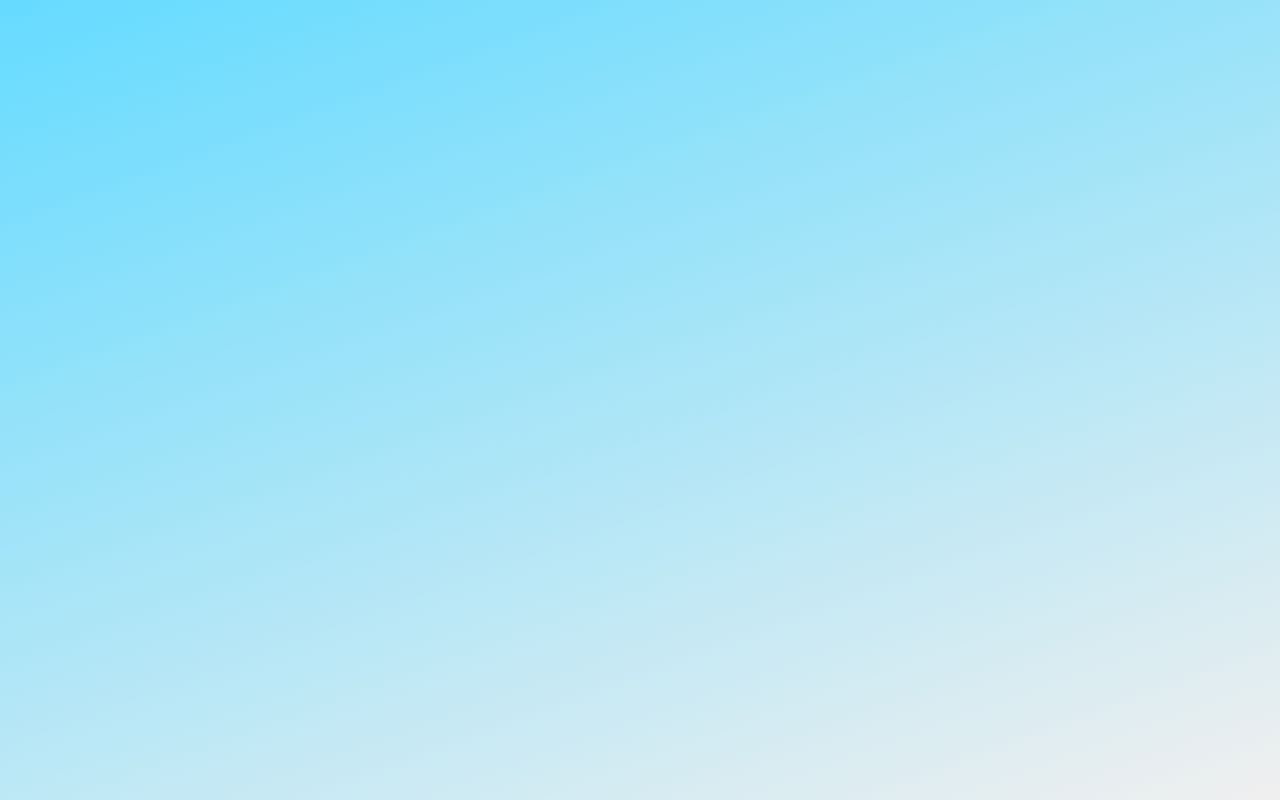
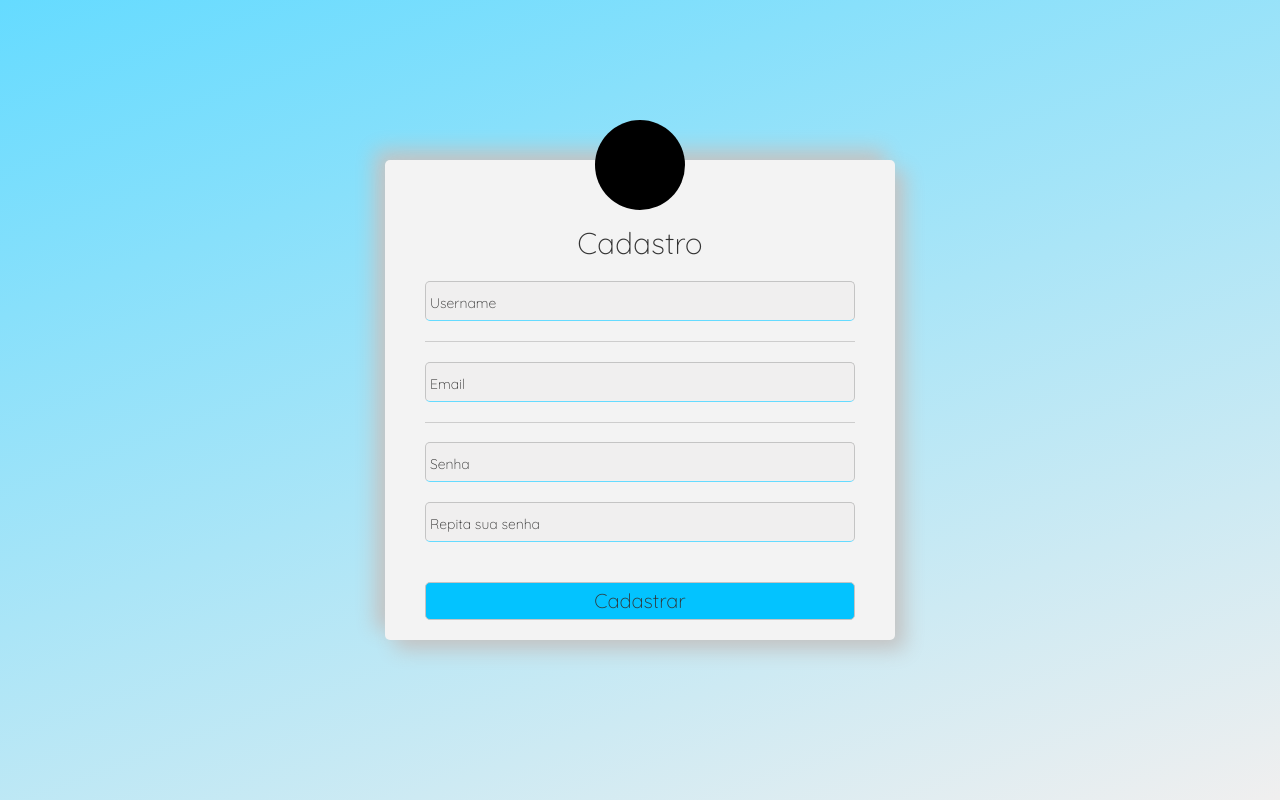
Before and after one commit to pablohsgc/Front-End-Rede-Social-Good-News, a React (Create React App) app: page /cadastro in a window 1280 px wide. Before the commit this address had no page. Built offline with nearby package versions, Linux system fonts and the light colour scheme.

Commit message:
Tela de cadastro de novo usuário

```diff
--- a/src/App.js
+++ b/src/App.js
@@ -9,6 +9,7 @@ import { MeusComentarios } from './Pages/MeusComentarios/MeusComentarios';
 import { MeusPosts } from './Pages/MeusPosts/MeusPosts';
 import { EditarPerfil } from './Pages/EditarPerfil/EditarPerfil';
 import { PaginaInicial } from './Pages/PaginaInicial/PaginaInicial';
+import { Cadastro } from './Pages/Cadastro/Cadastro';
 
 
 function App() {
@@ -34,6 +35,7 @@ function App() {
           <Routes>
             <Route path="/" element={<Login/>}/>
             <Route path="/login" element={<Login/>}/>
+            <Route path="/cadastro" element={<Cadastro/>}/>
             <Route path="/meusComentarios" element={<Layout menu={<MenuUsuario/>} areaMain={<MeusComentarios/>} />} />
             <Route path="/meusPosts" element={<Layout menu={<MenuUsuario/>} areaMain={<MeusPosts/>} />} />
             <Route path="/editarPerfil" element={<Layout menu={<MenuUsuario/>} areaMain={<EditarPerfil/>} />} />
--- /dev/null
+++ b/src/Pages/Cadastro/Cadastro.css
@@ -0,0 +1,5 @@
+/* Usa como base o CSS do Login */
+
+.cadastro{
+    height: auto;
+}
--- /dev/null
+++ b/src/Pages/Cadastro/Cadastro.jsx
@@ -0,0 +1,38 @@
+import "./Cadastro.css";
+
+export function Cadastro() {
+    return (
+        <>
+
+            <body class="flex">
+                <div class="container cadastro">
+                    <div class="user"></div>
+                    <form>
+                        <h1>Cadastro </h1>
+                        <div class="input">
+                            <input type="text" required />
+                            <label>Username</label>
+                        </div>
+                        <div class="line"></div>
+                        <div class="input">
+                            <input type="text" required />
+                            <label>Email</label>
+                        </div>
+                        <div class="line"></div>
+                        <div class="input box">
+                            <input type="password" required />
+                            <label>Senha</label>
+                        </div>
+                        <div class="input box">
+                            <input type="password" required />
+                            <label>Repita sua senha</label>
+                        </div>
+                        <input type="submit" value="Cadastrar" />
+                    </form>
+                </div>
+            </body>
+        </>
+
+
+    );
+}
--- a/src/Pages/Login/Login.css
+++ b/src/Pages/Login/Login.css
@@ -50,6 +50,7 @@ form h1 {
 .input input {
     width: 100%;
     height: 40px;
+    color: var(--cor-texto-primario);
     background: var(--bg-secundario);
     outline: none;
     border: 1px solid var(--cor-border-secundario);
@@ -85,11 +86,12 @@ form input[type="submit"] {
     border-radius: 5px;
     outline: none;
     cursor: pointer;
-    margin-top: 10px;
+    margin-top: 20px;
     padding: 3px 20px;
-    font-size: 15px;
+    font-size: 20px;
     color: var(--cor-texto-primario);
     background-color: var(--cor-botao-primario);
+    width: 100%;
 }
 
 .box {
@@ -126,7 +128,7 @@ form input[type="submit"] {
     width: 100%;
     height: .2px;
     opacity: .2;
-    margin-top: 30px;
+    margin-top: 20px;
 }
 
 .div {
```
Also changed, not shown: src/components/MenuUsuario/MenuUsuario.jsx (line endings or trailing spaces).
